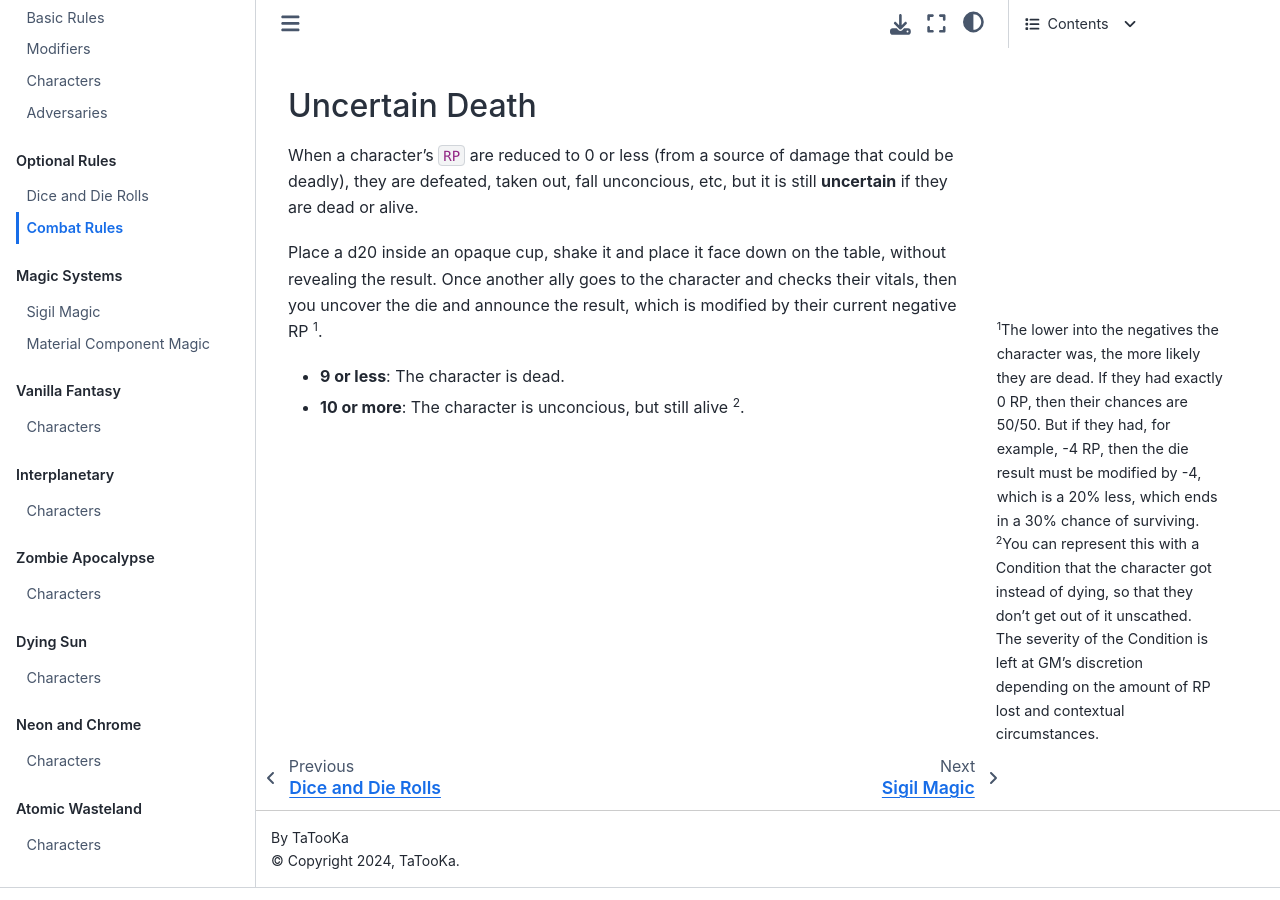
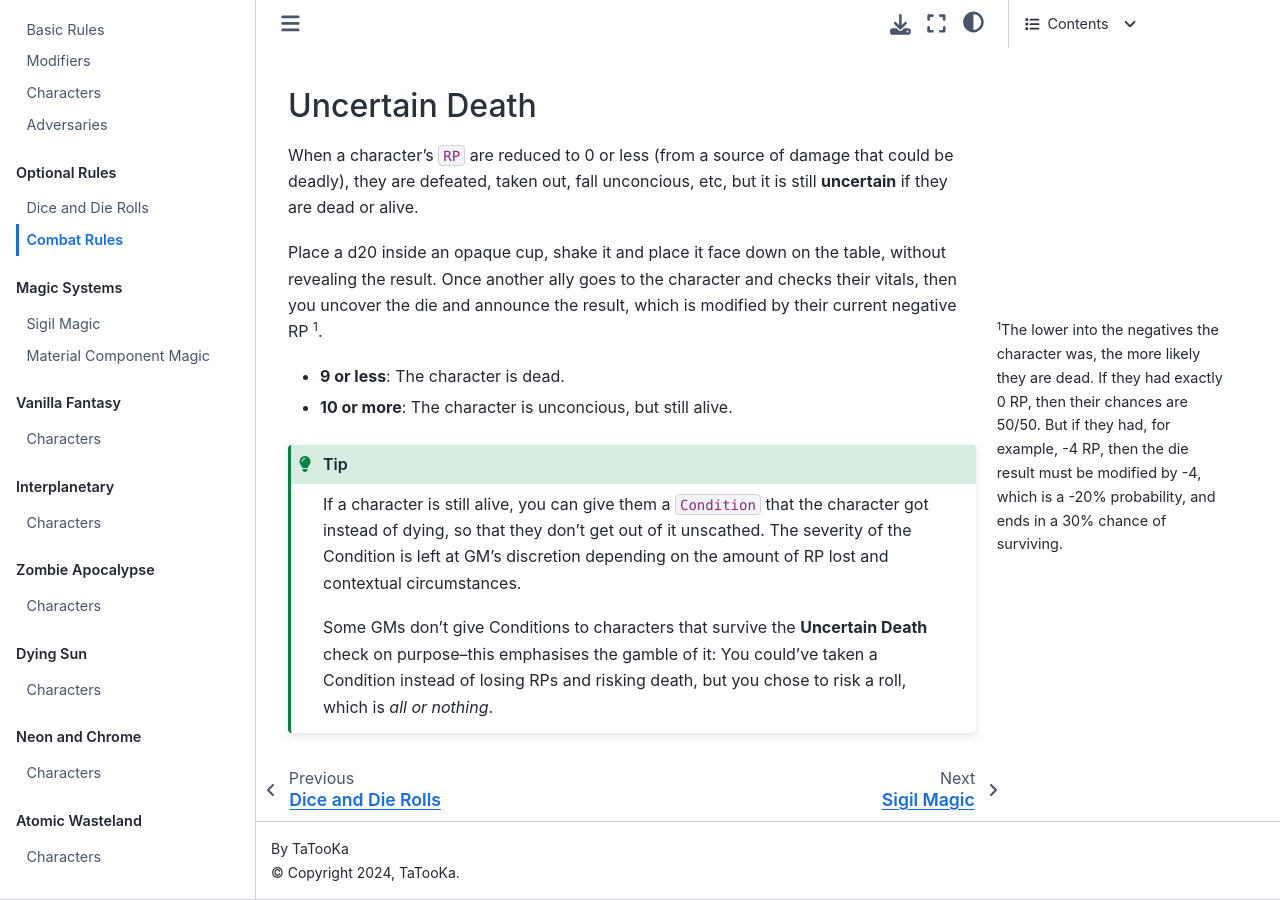
Before and after one commit to TaTooKa/froth, a Sphinx documentation site: the page built from docs/source/pages/optionalrules/combat.rst, in a window 1280 px wide and 900 px high, scrolled down 721 px. Built offline with Sphinx 7.4.7 and the Sphinx Book theme 1.1.4, drawn with Linux system fonts in a browser that asks for light colours; cross-references to code outside the pages are shown as plain code.

Commit message:
change to a tip.

```diff
--- a/docs/source/pages/optionalrules/combat.rst
+++ b/docs/source/pages/optionalrules/combat.rst
@@ -32,9 +32,13 @@ When a character's :hoverxref:`RP <resistancepoints>` are reduced to 0 or less (
 
 Place a d20 inside an opaque cup, shake it and place it face down on the table, without revealing the result. Once another ally goes to the character and checks their vitals, then you uncover the die and announce the result, which is modified by their current negative RP [#]_.
 
-.. [#] The lower into the negatives the character was, the more likely they are dead. If they had exactly 0 RP, then their chances are 50/50. But if they had, for example, -4 RP, then the die result must be modified by -4, which is a 20% less, which ends in a 30% chance of surviving.
+.. [#] The lower into the negatives the character was, the more likely they are dead. If they had exactly 0 RP, then their chances are 50/50. But if they had, for example, -4 RP, then the die result must be modified by -4, which is a -20% probability, and ends in a 30% chance of surviving.
 
 - **9 or less**: The character is dead.
-- **10 or more**: The character is unconcious, but still alive [#]_.
+- **10 or more**: The character is unconcious, but still alive.
 
-.. [#] You can represent this with a Condition that the character got instead of dying, so that they don't get out of it unscathed. The severity of the Condition is left at GM's discretion depending on the amount of RP lost and contextual circumstances.
+.. tip::
+
+   If a character is still alive, you can give them a :hoverxref:`Condition <conditions>` that the character got instead of dying, so that they don't get out of it unscathed. The severity of the Condition is left at GM's discretion depending on the amount of RP lost and contextual circumstances.
+
+   Some GMs don't give Conditions to characters that survive the **Uncertain Death** check on purpose--this emphasises the gamble of it: You could've taken a Condition instead of losing RPs and risking death, but you chose to risk a roll, which is *all or nothing*.
```
